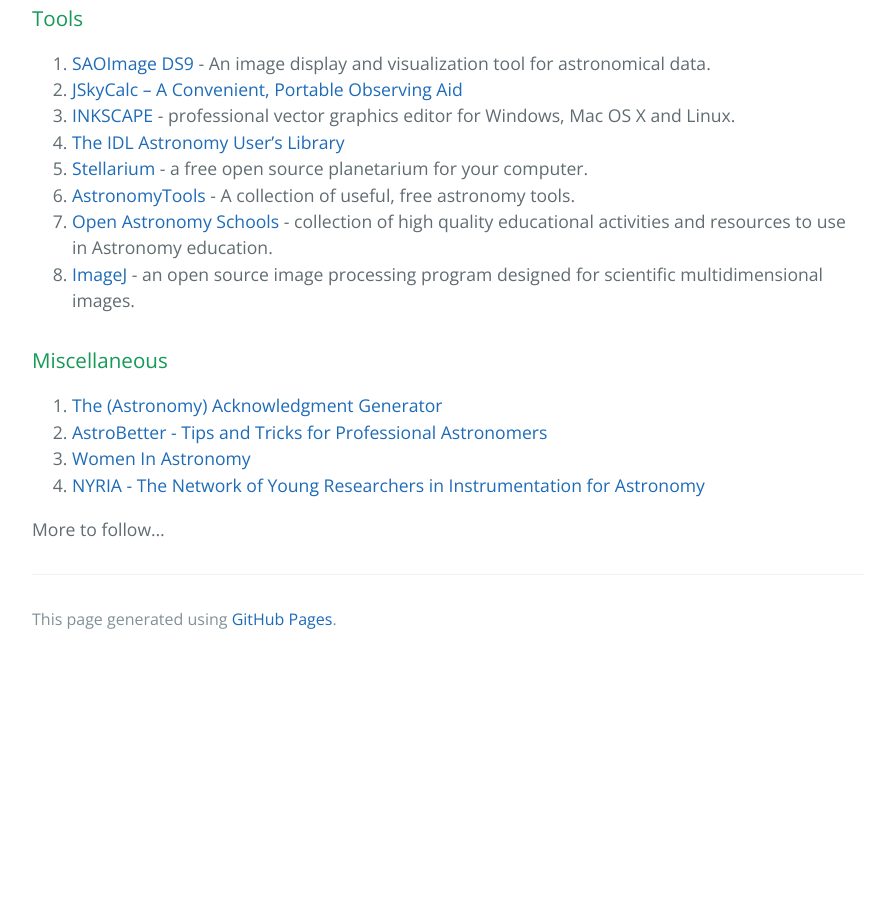
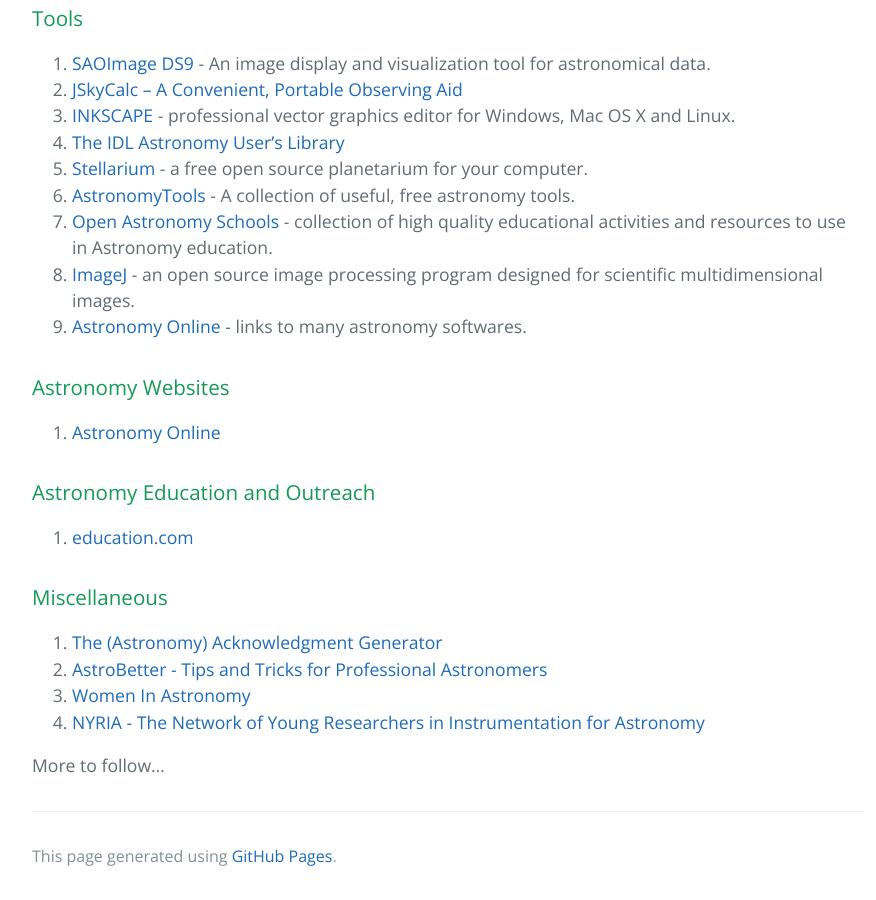
Before and after one commit to kalyanradhakrishnan/Astronomy-In-India, a Jekyll site: the page built from index.md, in a window 1280 px wide and 900 px high, scrolled down 1487 px. Shown: the whole window, without its empty margins (192-1068 px from the left). Built offline with Jekyll 4.4.1, drawn with Linux system fonts in a browser that asks for light colours; before the commit the page ends 2150 px from its top, so only the background shows below that.

Commit message:
Update index.md

```diff
--- a/index.md
+++ b/index.md
@@ -48,7 +48,13 @@
 6. [AstronomyTools](https://astronomy.tools) - A collection of useful, free astronomy tools.
 7. [Open Astronomy Schools](https://open-astronomy-schools.org/tools/) -  collection of high quality educational activities and resources to use in Astronomy education.
 8. [ImageJ](https://imagej.nih.gov/ij/download.html) - an open source image processing program designed for scientific multidimensional images.
+9. [Astronomy Online](http://astronomyonline.org/AstronomySoftware.asp) - links to many astronomy softwares.
 
+### Astronomy Websites
+1. [Astronomy Online](http://astronomyonline.org/default.asp?Cate=Home)
+
+### Astronomy Education and Outreach
+1. [education.com](https://www.education.com/resources/earth-science/?referral_url=kidsastronomy.com)
 
 ### Miscellaneous
 
```
